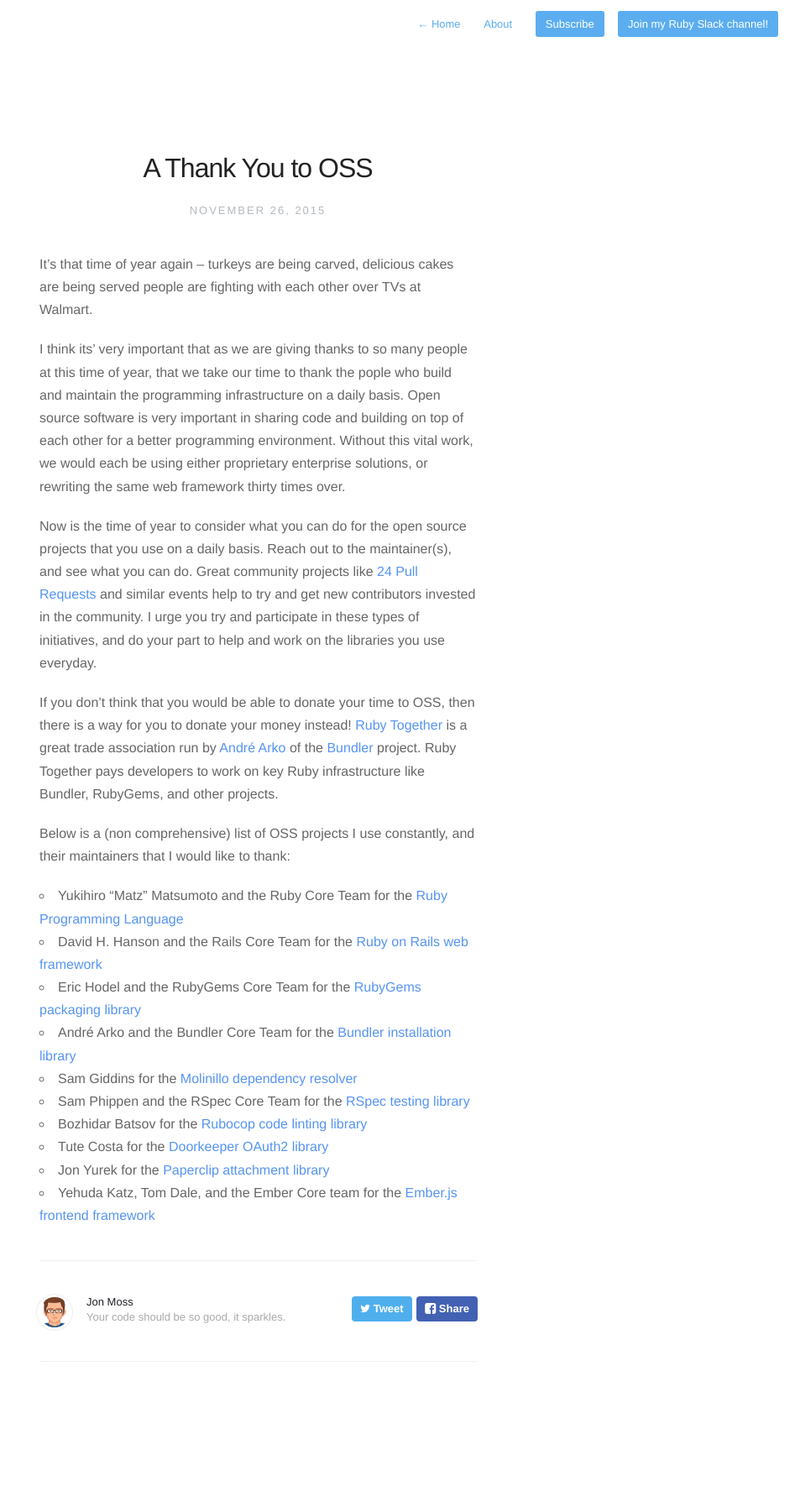
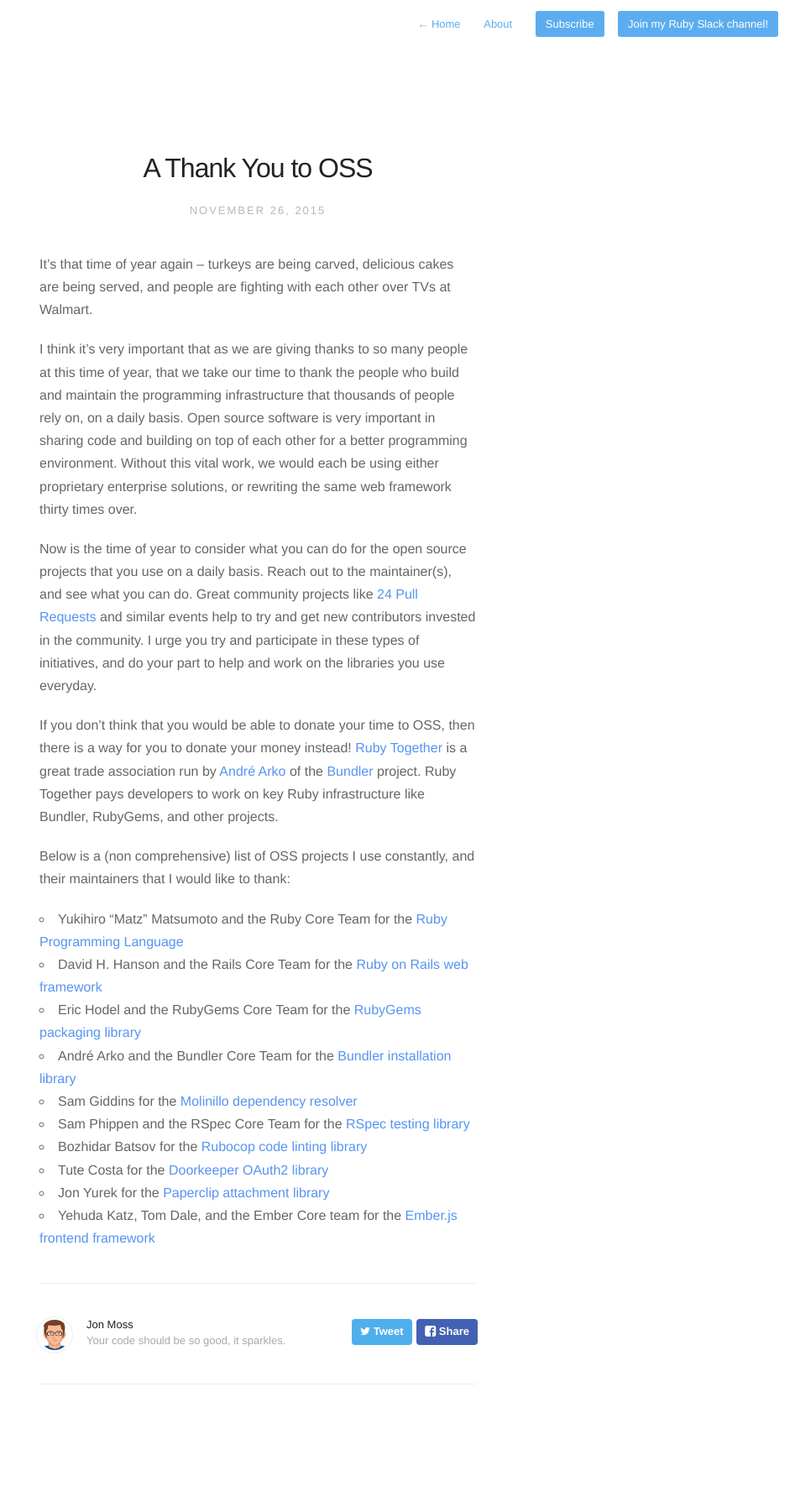
Before and after one commit to maclover7/myblog, a Jekyll site: the page built from _posts/2015-11-26-a-thank-you-to-oss.markdown, in a window 1280 px wide. Shown: the whole page at 84% size, without its empty margins (333-1280 px from the left). Built offline with Jekyll 4.4.1, drawn with Linux system fonts in a browser that asks for light colours; nearby versions of some CDN libraries; Markdown is read by kramdown in place of the engine named in the settings; before the commit the page ends 1762 px from its top, so only the background shows below that.

Commit message:
Small typo fixes

```diff
--- a/_posts/2015-08-27-the-cashier.markdown
+++ b/_posts/2015-08-27-the-cashier.markdown
@@ -118,7 +118,7 @@
 - Where you have users signing up for subscriptions, add the following.
 You may want to store the `stripe_customer.id` and
 `stripe_subscription.id` values in the database, so you can edit
-subscriptions in the future. An example of when you would need this is
+subscriptions in the future. An example of when you would need this, is
 if a user wants to change their subscription's plan.
 
 {% highlight ruby %}
--- a/_posts/2015-11-26-a-thank-you-to-oss.markdown
+++ b/_posts/2015-11-26-a-thank-you-to-oss.markdown
@@ -6,12 +6,13 @@
 ---
 
 It's that time of year again -- turkeys are being carved, delicious
-cakes are being served people are fighting with each other over TVs at
+cakes are being served, and people are fighting with each other over TVs at
 Walmart.
 
-I think its' very important that as we are giving thanks to so many
-people at this time of year, that we take our time to thank the pople
-who build and maintain the programming infrastructure on a daily basis.
+I think it's very important that as we are giving thanks to so many
+people at this time of year, that we take our time to thank the people
+who build and maintain the programming infrastructure that
+thousands of people rely on, on a daily basis.
 Open source software is very important in sharing code and building on
 top of each other for a better programming environment. Without this
 vital work, we would each be using either proprietary enterprise
```
Also changed, not shown: other parts of _posts/2015-08-27-the-cashier.markdown (+1 -1 lines).
